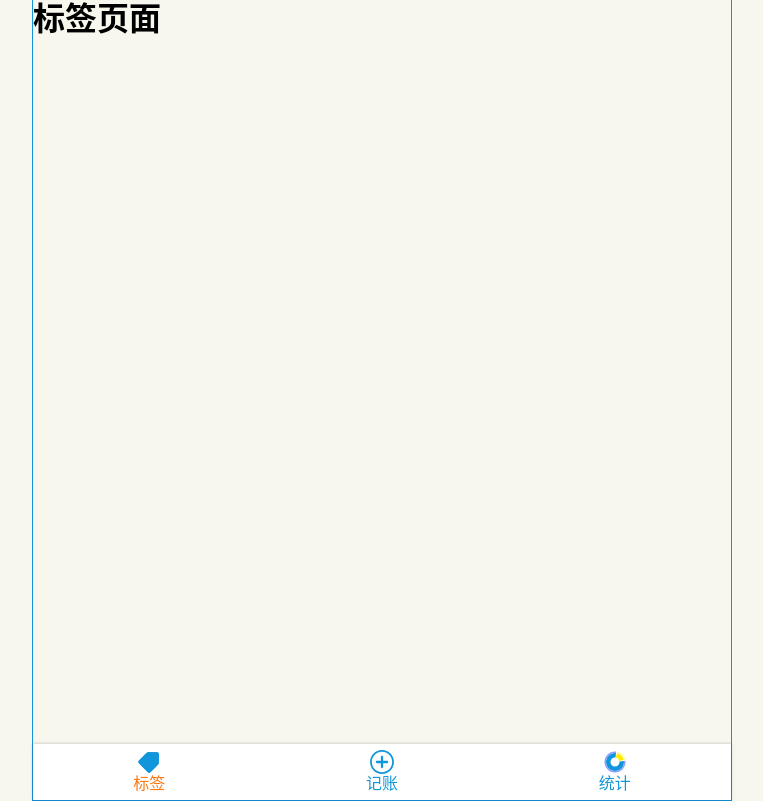
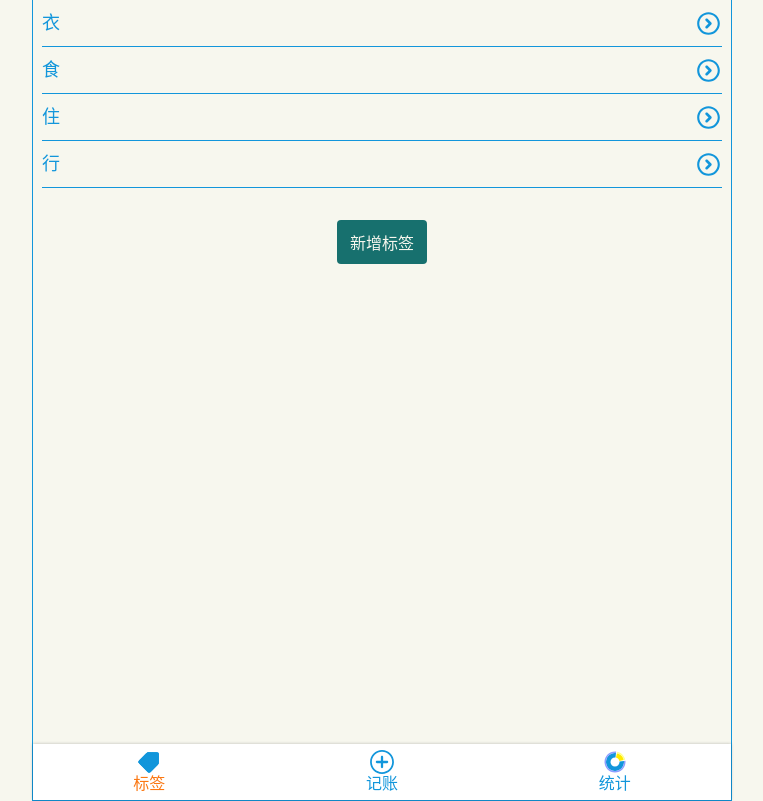
Before and after one commit to herzorf/where-is-my-money, a React app: page /#/tags in a window 1280 px wide. Shown: the whole page, without its empty margins (258-1021 px from the left). Built offline with nearby package versions, Linux system fonts and the light colour scheme.

Commit message:
完成了标签页面的基本布局和样式,添加了标签路由,学习了exact

```diff
--- a/src/App.tsx
+++ b/src/App.tsx
@@ -9,21 +9,25 @@ import Tags from "./views/Tags";
 import Add from "./views/Add";
 import Statistics from "./views/Statistics";
 import NoMatch from "./views/Nomatch";
+import {Tag} from "./views/tag";
 
 function App() {
     return (
         <Router>
             <Switch>
-                <Route path="/tags">
+                <Route path="/tags" exact>
                     <Tags/>
                 </Route>
-                <Route path="/add">
+                <Route path="/tags/:tag" exact>
+                    <Tag/>
+                </Route>
+                <Route path="/add" exact>
                     <Add/>
                 </Route>
-                <Route path="/statistics">
+                <Route path="/statistics" exact>
                     <Statistics/>
                 </Route>
-                <Redirect exact from="/" to="add"/>
+                <Redirect exact from="/" to="add"  />
                 <Route path="*">
                     <NoMatch/>
                 </Route>
--- a/src/reset.scss
+++ b/src/reset.scss
@@ -10,13 +10,17 @@ body{font-family: $font-hei;line-height: 1.2;
 .icon{
   height: 1.5em;
   width: 1.5em;
-;
 }
 button{
   font-family: inherit;
 }
 :focus{
   outline: none;
+}
+.oneLine{
+  white-space: nowrap;
+  overflow: hidden;
+  text-overflow: ellipsis;
 }
 @media (min-width:700px) {
   html{
--- /dev/null
+++ b/src/useTags.tsx
@@ -0,0 +1,7 @@
+import {useState} from "react";
+
+const useTags = () =>{
+    const [tags, setTags] = useState<string[]>(['衣', '食', '住', '行']);
+        return {tags,setTags}
+}
+export {useTags}
--- a/src/views/Add-components/NotesSection.tsx
+++ b/src/views/Add-components/NotesSection.tsx
@@ -19,12 +19,10 @@ const Wrapper = styled.section`
         background: none;
         padding: 8px;
         border: none;
-        color: #f7f7ee;
+        color: #17706e;
         font-size: 16px;
-      &:focus{
-        background-color: #f7f7ee;
-        color: #17706e;
-      }
+        background:#f7f7ee;
+        border-radius: 4px;
     }
     }
 `;
--- a/src/views/Add-components/TagsSection.tsx
+++ b/src/views/Add-components/TagsSection.tsx
@@ -1,5 +1,6 @@
 import styled from "styled-components";
-import React, {useState} from "react";
+import React from "react";
+import {useTags} from "useTags";
 
 const Wrapper = styled.section`
     flex-grow: 1;
@@ -36,7 +37,7 @@ type Props = {
     onChange:(selected: string[]) => void
 }
 const TagsSection: React.FC<Props> = (props) => {
-    const [tags, setTags] = useState<string[]>(['衣', '食', '住', '行']);
+    const {tags ,setTags} = useTags();
     const selected = props.selected;
     const addTag = () => {
         const tagName = window.prompt("请输入新增标签的内容:");
--- a/src/views/Tags.tsx
+++ b/src/views/Tags.tsx
@@ -1,11 +1,70 @@
 import Layout from "../components/Layout";
 import React from "react";
+import {useTags} from "useTags";
+import styled from "styled-components";
+import Icon from "../components/Icon";
+import {Link} from "react-router-dom";
 
+const TagsList = styled.ol`
+  >li{
+    font-size: 18px;
+    line-height: 28px;
+    border-bottom: 1px solid #1296db;
+    margin-left: 0.5em;
+    margin-right: 0.5em;
+
+    >a{
+        padding: 0.5em  0 0.5em 0;
+        display: flex;
+        justify-content: space-between;
+        align-items: center;
+         >.icon{
+          fill:#1296db;
+        }
+     }
+    color: #1296db;
+
+  }
+`;
+const AddTagButton = styled.button`
+ font-size: 16px;
+  display: block;
+  width: 90px;
+  padding: 10px;
+  border: none;
+  background-color: #17706e;
+  color: #f7f7ee;
+  border-radius: 4px;
+`
+const Center = styled.div`
+  display: flex;
+  justify-content: center;
+  align-items: center;
+  flex-direction: column;
+`;
+const Space = styled.div`
+     height: 16px;
+`;
 function Tags() {
+    const {tags ,setTags} = useTags();
     return (
         <div>
             <Layout>
-                <h1>标签页面</h1>
+                <TagsList>
+                    {tags.map((tag)=>{
+                        return (<li key={tag} >
+                                    <Link to={"/tags/" + tag}>
+                                           <span className="oneLine">{tag}</span>
+                                           <Icon name="right"/>
+                                    </Link>
+                                </li>)
+                    })}
+                </TagsList>
+                <Center>
+                    <Space/>
+                    <Space/>
+                    <AddTagButton>新增标签</AddTagButton>
+                </Center>
             </Layout>
         </div>
     );
--- /dev/null
+++ b/src/views/tag.tsx
@@ -0,0 +1,8 @@
+import React from "react";
+
+const Tag = () =>{
+    return (
+        <div>tag</div>
+    )
+}
+export {Tag}
```
Also changed, not shown: src/icons/right.svg (added).
